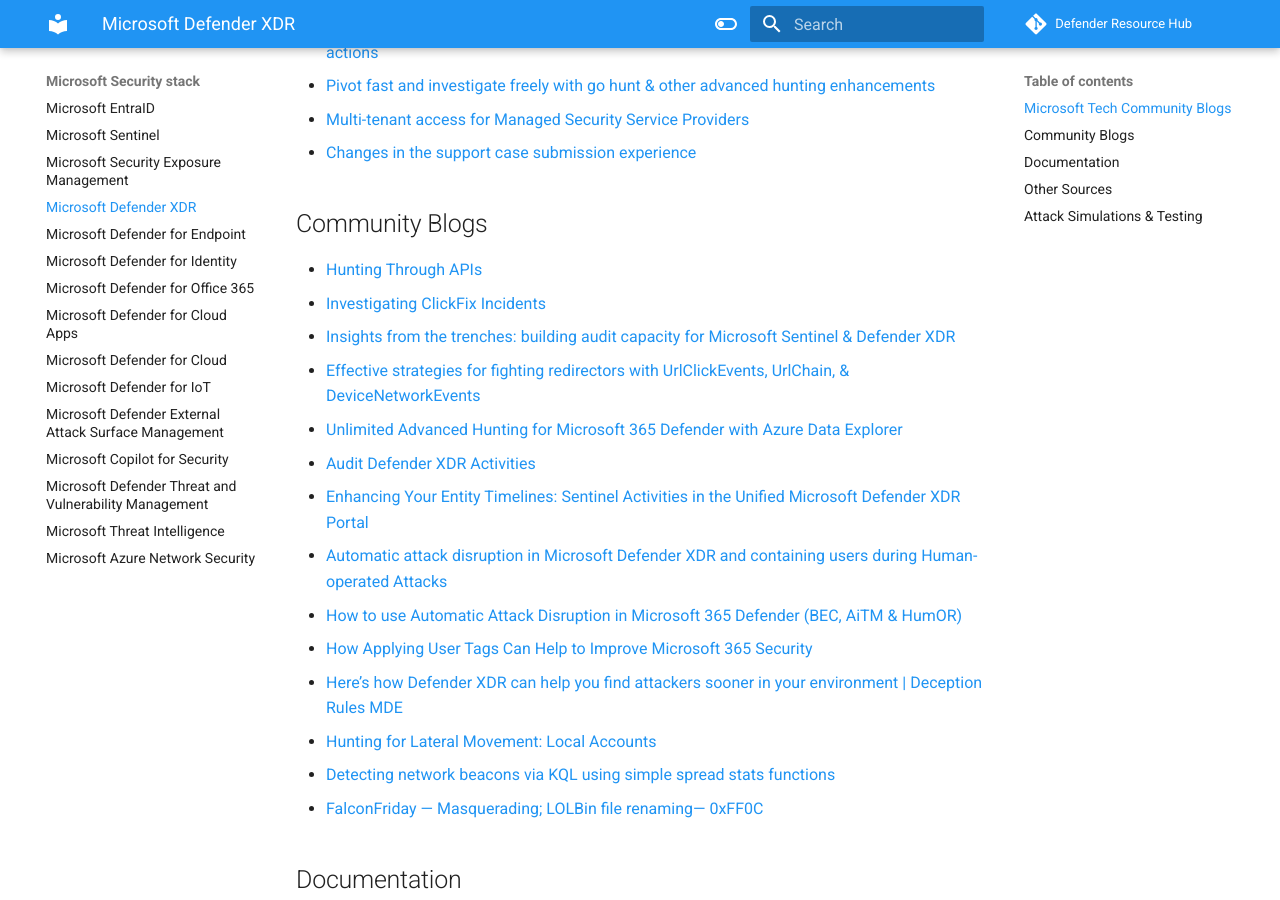
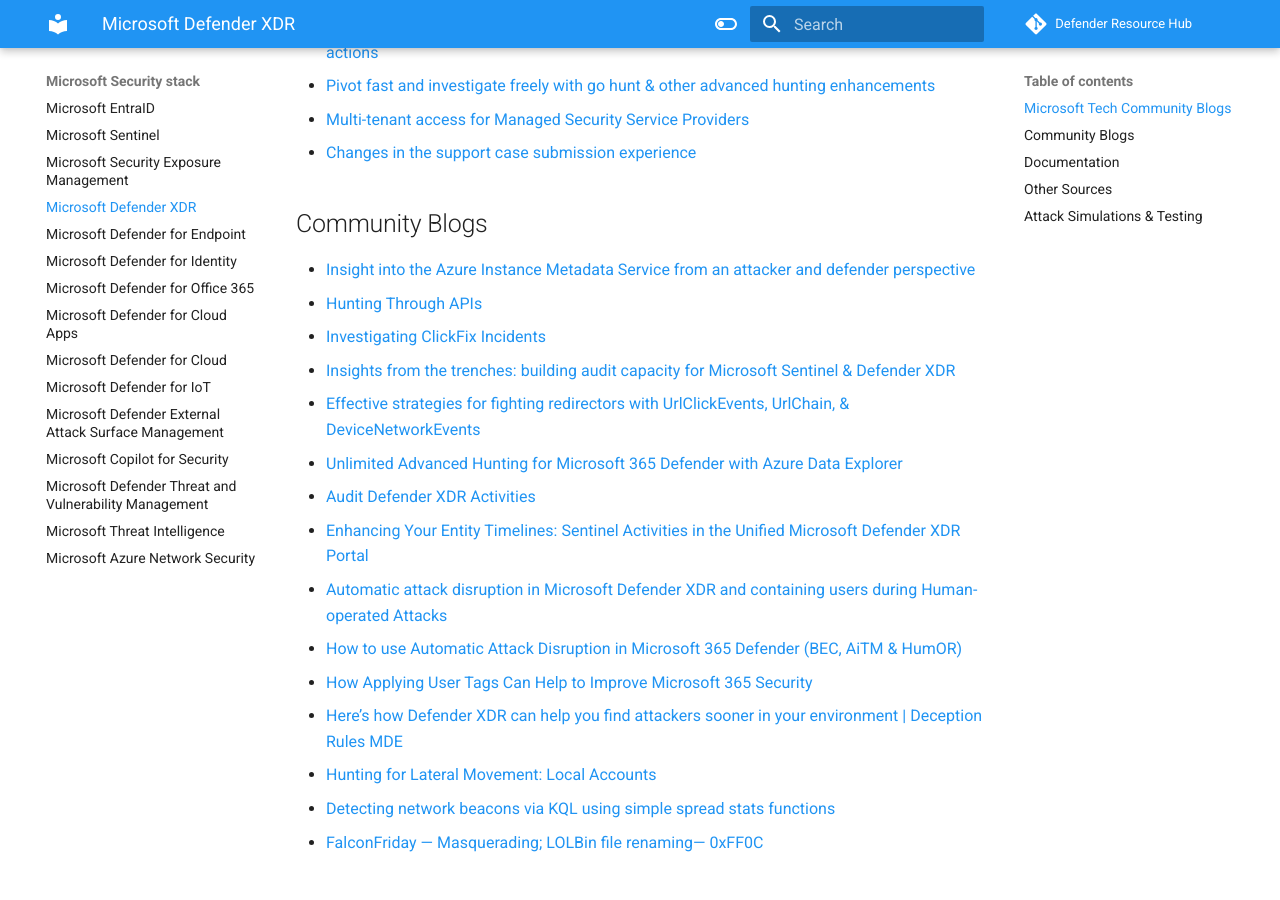
Before and after one commit to alexverboon/DefenderResourceHub, an MkDocs documentation site: the page built from docs/mdxdr.md, in a window 1280 px wide and 900 px high, scrolled down 3392 px. Built offline with MkDocs 1.6.1 and Material for MkDocs 9.7.7, drawn with Linux system fonts in a browser that asks for light colours; comment, search, counter and statistics services are not loaded.

```diff
--- a/docs/mdxdr.md
+++ b/docs/mdxdr.md
@@ -93,6 +93,7 @@
 
 ## Community Blogs
 
+- [Insight into the Azure Instance Metadata Service from an attacker and defender perspective](https://lorisambrozzo.medium.com/insight-into-the-azure-instance-metadata-service-from-an-attacker-and-defender-perspective-64275955fdf4)
 - [Hunting Through APIs](https://kqlquery.com/posts/hunting-api-kql/)
 - [Investigating ClickFix Incidents](https://kqlquery.com/posts/investigate-clickfix/)
 - [Insights from the trenches: building audit capacity for Microsoft Sentinel & Defender XDR](https://www.michalos.net/2025/06/20/insights-from-the-trenches-building-audit-capacity-for-microsoft-sentinel-defender-xdr/)
```
Also changed, not shown: docs/social.md (+1 -0 lines).
